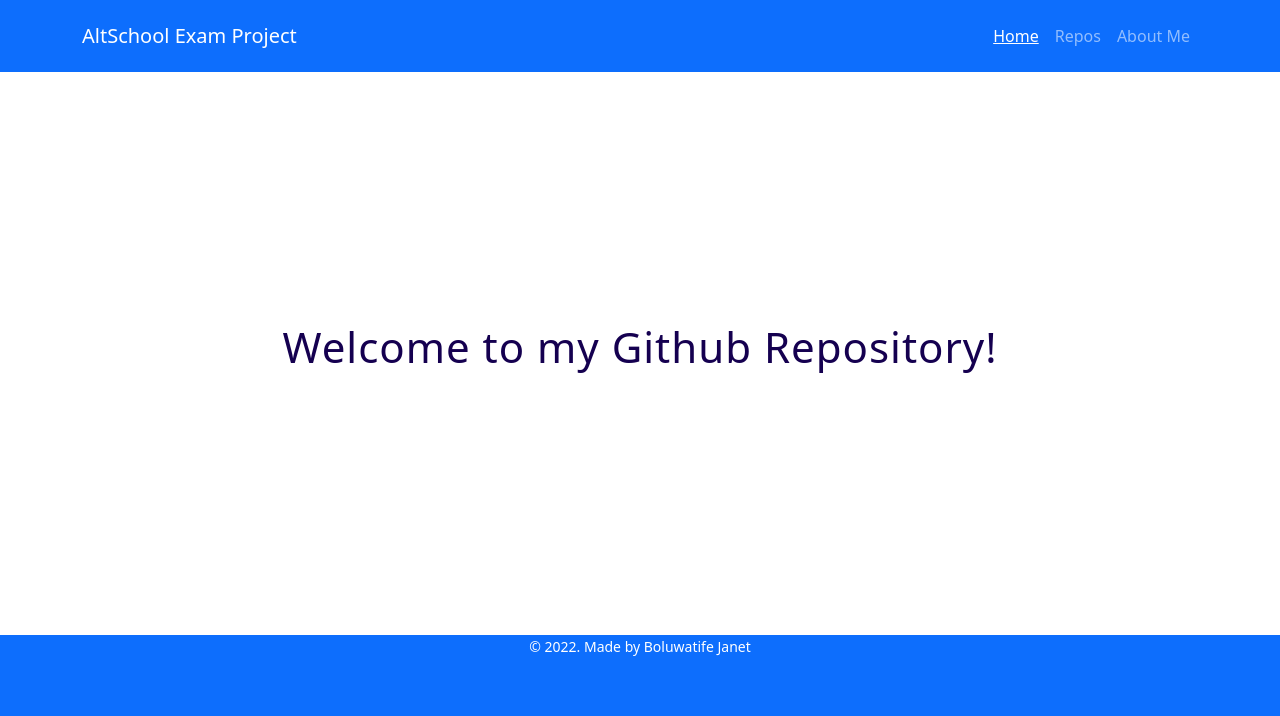
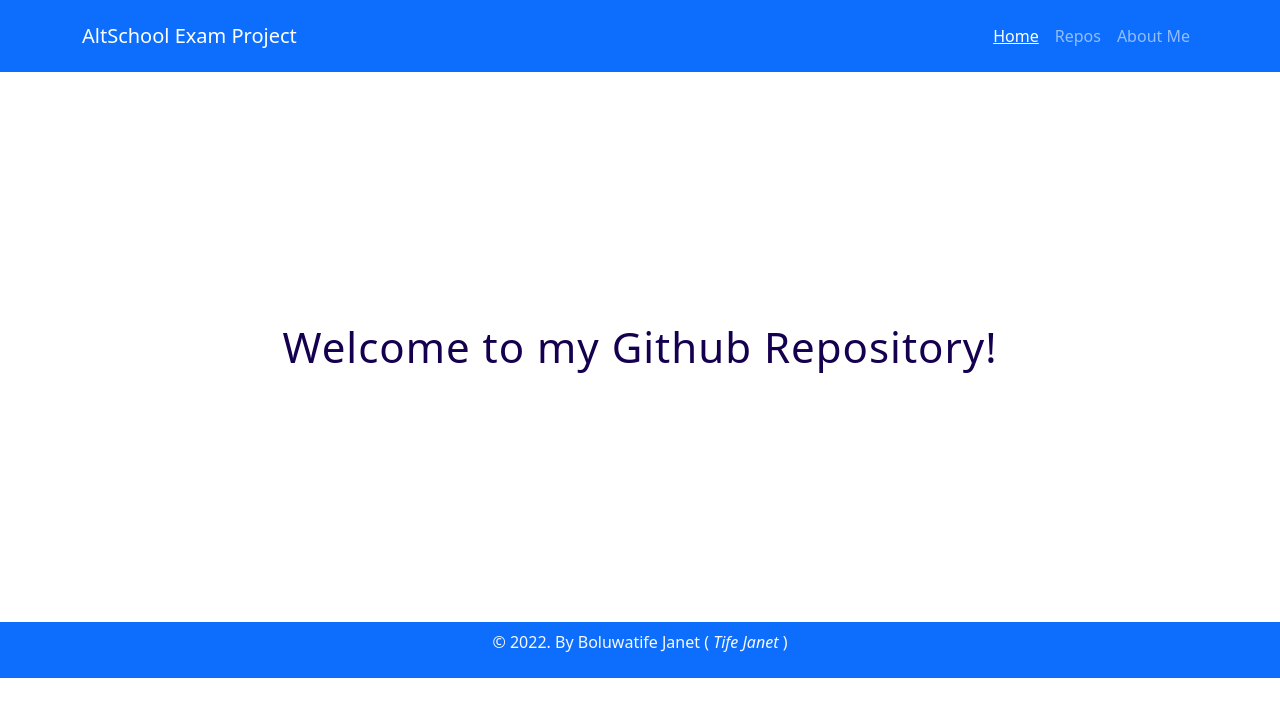
Before and after one commit to Tifem/Altschool-exam-project, a React (Vite) app: page / in a window 1280 px wide. Shown: the top 716 px of the page. Built offline with nearby package versions, Linux system fonts and the light colour scheme.

Commit message:
changes in footer

```diff
--- a/src/components/Footer.jsx
+++ b/src/components/Footer.jsx
@@ -1,13 +1,13 @@
 import React from "react";
-import "./styles/Footer.css";
 
 const Footer = () => {
   return (
-    <div className="footer-app bg-primary">
-      <div className="logo-name">
-        <h3 className="footer-name"> &copy; 2022. Made by Boluwatife Janet</h3>
-      </div>
-    </div>
+    <footer className="bg-primary w-100 text-center text-light py-2">
+      <p>
+        &copy; 2022. By Boluwatife Janet ( <i>Tife Janet</i> )
+      </p>
+    </footer>
   );
 };
+
 export default Footer;
--- a/src/components/styles/Footer.css
+++ b/src/components/styles/Footer.css
@@ -5,7 +5,7 @@
 
 }
 
-.footer-app{
+/* .footer-app{
     background:#150050;
     color:white;
     margin-top:635px;
@@ -16,7 +16,7 @@
     bottom:0;
     width:100%;
 
-}
+} */
 .footer-name{
     text-align: center;
   font-size:14px;
```
